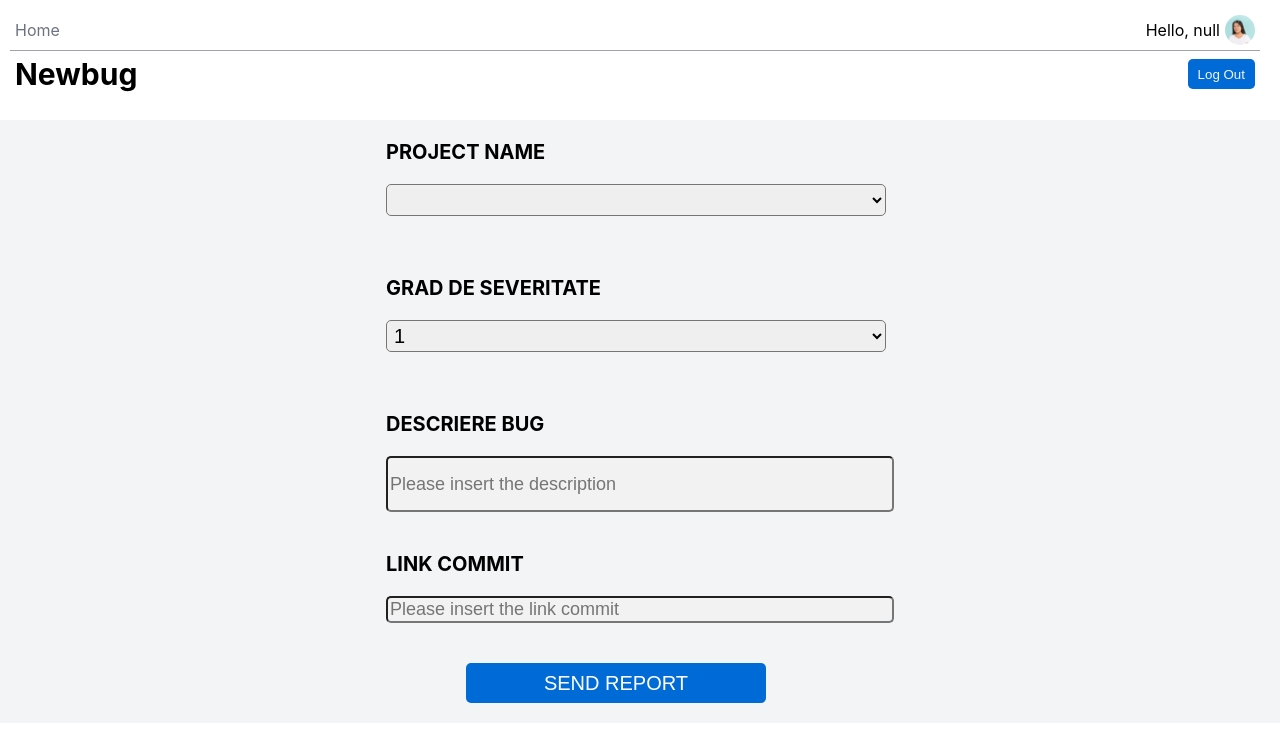
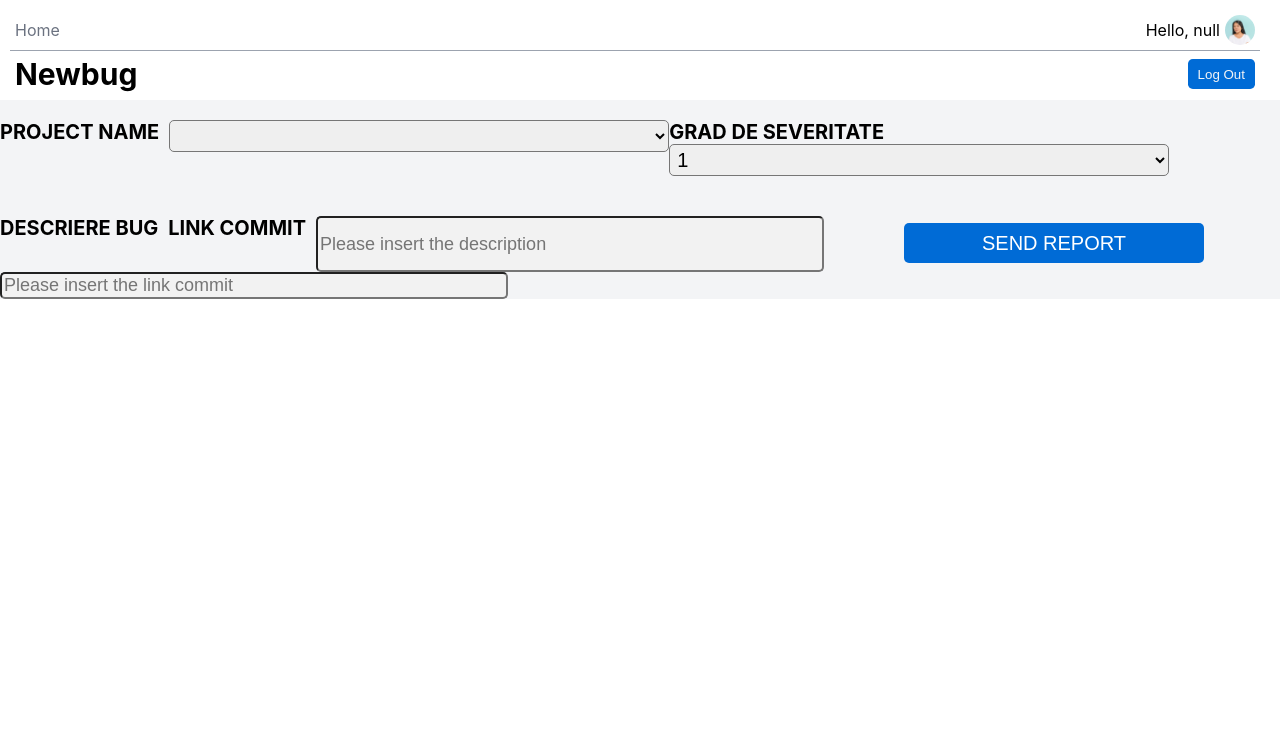
Before and after one commit to dia-vladu/RPD-project, a React (Create React App) app in the folder client-app/: page /newbug in a window 1280 px wide. Shown: the top 742 px of the page. Built offline with nearby package versions, Linux system fonts and the light colour scheme; no server answers.

Commit message:
Modific NewBugForm

```diff
--- a/client-app/src/NewBugForm.js
+++ b/client-app/src/NewBugForm.js
@@ -8,9 +8,9 @@ function NewBugForm(props) {
 
     const [searchparams] = useSearchParams();
 
-    const {onAdd} = props;
+    const { onAdd } = props;
     const [descriere, setDescription] = useState('');
-    const [severitate, setSeverity] = useState('1', '2' , '3');
+    const [severitate, setSeverity] = useState('1', '2', '3');
     const [link_commit, setLink] = useState('');
     const prioritate = 3;
     const status = 'Nerezolvat';
@@ -49,7 +49,7 @@ function NewBugForm(props) {
     }));
 
     projectsArray.forEach(element => {
-        if(dropdown.length < projectsArray.length){
+        if (dropdown.length < projectsArray.length) {
             var option = document.createElement('option');
             option.text = element.nume;
             dropdown.add(option);
@@ -58,73 +58,61 @@ function NewBugForm(props) {
 
     // console.log(projectsArray);
 
-    return(
-        <div className="bodyNewBugPage">
-            <br/>
-            <div className='background'>
+    return (
+        <div className="background">
+            <div className="newbugform">
                 <label id="projectName">PROJECT NAME</label>
-                <br/>
-                <select id="projectNames" className="projectNames" onChange={function verificareDropdown(){
+                <select id="projectNames" className="projectNames" onChange={function verificareDropdown() {
 
                 }}>
                 </select>
-                <br/>
                 <label id="labelsvr">GRAD DE SEVERITATE</label>
-                <br/>
                 <select id="format" className="severityLevels" onChange={(evt) => setSeverity(evt.target.value)}>
-                <option id="severity1">1</option>
-                <option id="severity2">2</option>
-                <option id="severity3">3</option>
+                    <option id="severity1">1</option>
+                    <option id="severity2">2</option>
+                    <option id="severity3">3</option>
                 </select>
-                <br/>
                 <label id="labelDesc">DESCRIERE BUG</label>
-                <br/>
                 <input id="descriereBug" type="text" name="inputDesc" placeholder='Please insert the description' onChange={(evt) => setDescription(evt.target.value)} />
-                <br/>
-                <br/>
                 <label id="labelDesc">LINK COMMIT</label>
-                <br/>
-                <input id="linkCommit" type="text" name="linkcommit" placeholder='Please insert the link commit' onChange={(evt) => setLink(evt.target.value)}/>
-                <br/>
-                <br/>
-                <button id="btnReport" onClick={function() {
-                    if(checkValues()){
+                <input id="linkCommit" type="text" name="linkcommit" placeholder='Please insert the link commit' onChange={(evt) => setLink(evt.target.value)} />
+                <button id="btnReport" onClick={function () {
+                    if (checkValues()) {
                         alert('S-a inregistrat bug-ul! Multumim!');
                         projectsArray.forEach(element => {
-                            if(dropdown.value === element.nume){
+                            if (dropdown.value === element.nume) {
                                 ProiectId = element.id;
                             }
                         });
                         addBug();
                     }
                 }}>SEND REPORT</button>
-                <br/>
             </div>
         </div>
     );
 
-    function isValidURL(urlString){
+    function isValidURL(urlString) {
         try {
             return Boolean(new URL(urlString));
         }
-        catch(e){
+        catch (e) {
             return false;
         }
     }
 
-    function checkValues(){
+    function checkValues() {
         var descriereTextField = document.querySelector('#descriereBug');
         var urlTextField = document.querySelector('#linkCommit');
 
-        if(descriereTextField.value.length === 0){
+        if (descriereTextField.value.length === 0) {
             alert("Nu ati introdus descrierea!");
             return false;
         }
 
-        if(urlTextField.value.length === 0){
+        if (urlTextField.value.length === 0) {
             alert("Nu ati introdus link-ul!");
             return false;
-        } else if(!isValidURL(urlTextField.value)){
+        } else if (!isValidURL(urlTextField.value)) {
             alert("Link-ul este invalid!");
             return false;
         }
```
